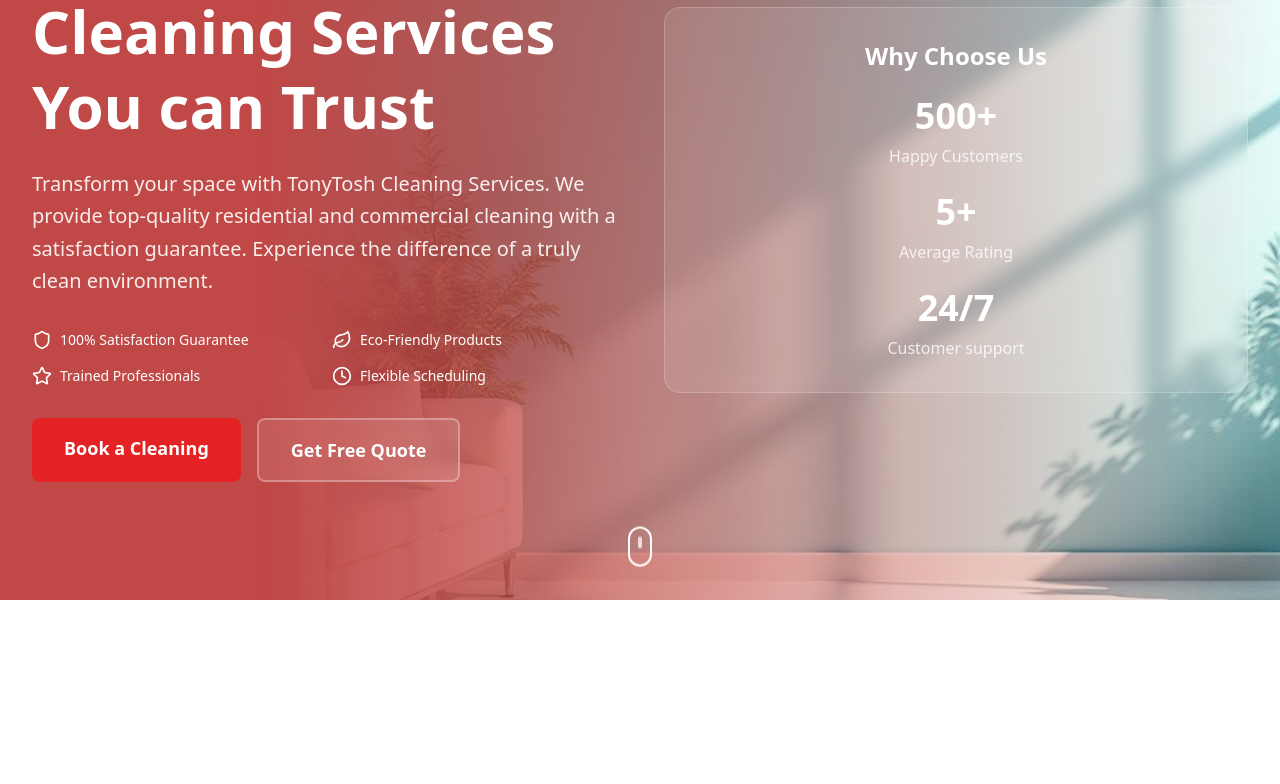
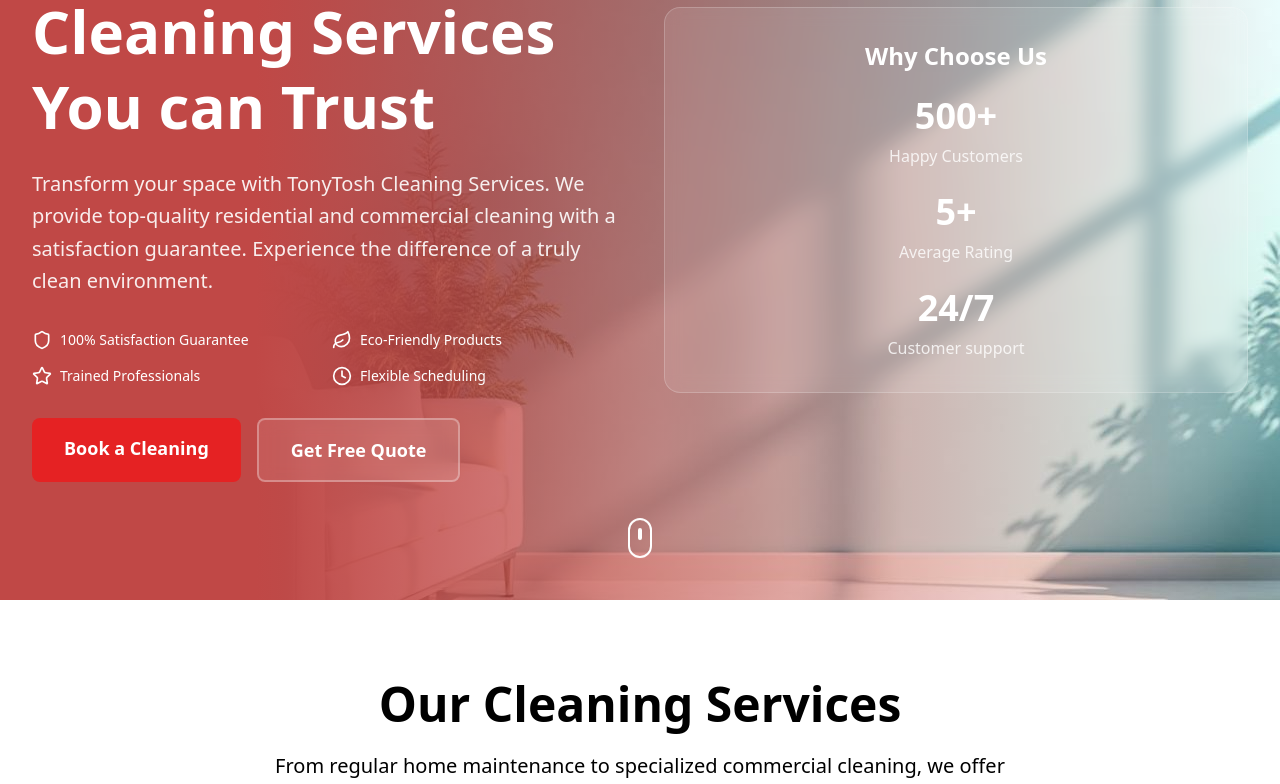
Before and after one commit to shamos13/Cleaning_Services, a React (Vite) app: page /about in a window 1280 px wide. Shown: the part 300-1084 px from the top of the page. Before the commit the page ends 900 px from the top, so only its background shows below. Built offline with nearby package versions, Linux system fonts and the light colour scheme.

Commit message:
project v4

```diff
--- a/src/pages/HomePage.jsx
+++ b/src/pages/HomePage.jsx
@@ -1,11 +1,13 @@
 import NavBar from "../components/NavBar.jsx";
 import Hero from "../components/Hero.jsx";
+import Services from "./Services.jsx";
 
 function HomePage() {
     return (
         <>
             <NavBar />
             <Hero/>
+            <Services/>
         </>
     )
 }
--- a/src/pages/Services.jsx
+++ b/src/pages/Services.jsx
@@ -133,7 +133,7 @@
                                 Get Free Quote
                             </buttton>
                             <button className="bg-white/10 backdrop-blur-sm text-white border border-white/30 px-8 py-3 rounded-lg font-semibold transition-all duration-300 hover:bg-white/20 hover:scale-105">
-                                Call Now: +254724
+                                Call Now: +254724681055
                             </button>
                         </div>
                     </div>
```
